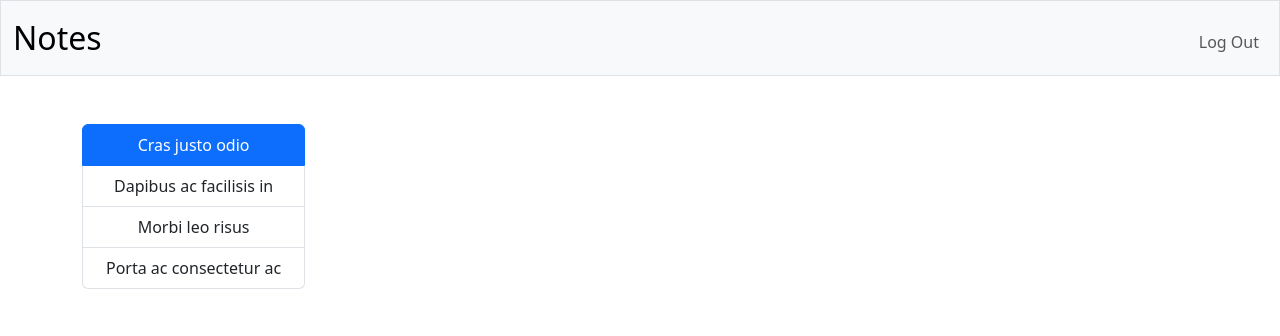
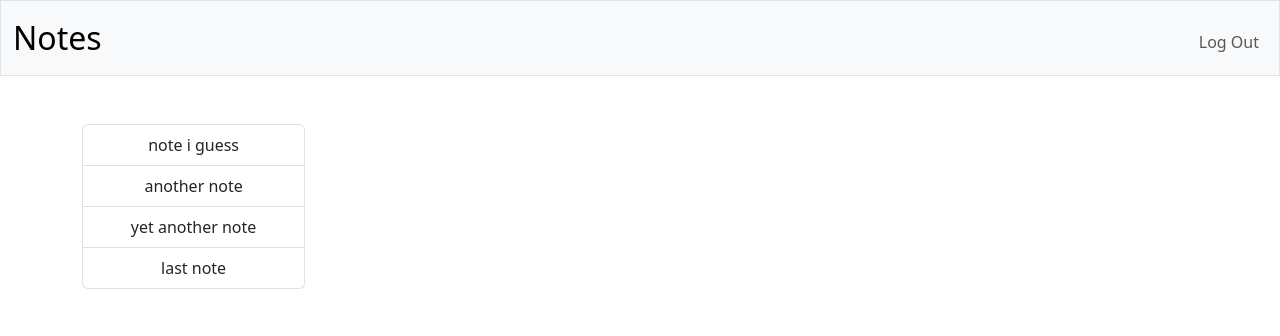
Before and after one commit to coderMassive/notes, a Flask app: page / in a window 1280 px wide. Shown: the top 336 px of the page. Run offline with Flask 3, Linux system fonts and the light colour scheme; a user stored in the database is signed in; some libraries are stand-ins or nearby versions.

Commit message:
yay it works

```diff
--- a/app.py
+++ b/app.py
@@ -13,6 +13,11 @@ Session(app)
 
 db = SQL("sqlite:///notes.db")
 
+notes = [{"id": "1", "name": "note i guess", "timestamp": 0, "content": "yes"},
+         {"id": "2", "name": "another note", "timestamp": 0, "content": "amongus"},
+         {"id": "3", "name": "yet another note", "timestamp": 0, "content": "i now exist"},
+         {"id": "4", "name": "last note", "timestamp": 0, "content": "karlson released"}]
+
 @app.after_request
 def after_request(response):
     """Ensure responses aren't cached"""
@@ -25,28 +30,49 @@ def after_request(response):
 @app.route("/")
 @login_required
 def index():
-    return render_template("index.html")
+    return render_template("index.html", notes=notes)
 
 
-@app.route("/login", methods=["GET", "POST"])
-def login():
+@app.route("/note/<id>", methods=["GET"])
+@login_required
+def get_note(id):
+    # notes = select and order by timestamp
+    ind = notes.index(next(filter(lambda n: n.get("id") == id, notes)))
+    return render_template("index.html", notes=notes, id=id, ind=ind)
+
+
+@app.route("/note/<id>", methods=["POST"])
+@login_required
+def put_note(id):
+    i = notes.index(next(filter(lambda n: n.get("id") == id, notes)))
+    # update queries and datetime
+    notes[i]["name"] = request.form.get("name")
+    notes[i]["content"] = request.form.get("content")
+    return redirect("/note/" + id)
+
+
+@app.route("/login", methods=["GET"])
+def get_login():
     session.clear()
-    if request.method == "POST":
-        if not request.form.get("username"):
-            return apology("must provide username", 403)
-        elif not request.form.get("password"):
-            return apology("must provide password", 403)
-        rows = db.execute(
-            "SELECT * FROM users WHERE username = ?", request.form.get("username")
-        )
-        if len(rows) != 1 or not check_password_hash(
-            rows[0]["hash"], request.form.get("password")
-        ):
-            return apology("invalid username and/or password", 403)
-        session["user_id"] = rows[0]["id"]
-        return redirect("/")
-    else:
-        return render_template("login.html")
+    return render_template("login.html")
+
+
+@app.route("/login", methods=["POST"])
+def post_login():
+    session.clear()
+    if not request.form.get("username"):
+        return apology("must provide username", 403)
+    elif not request.form.get("password"):
+        return apology("must provide password", 403)
+    rows = db.execute(
+        "SELECT * FROM users WHERE username = ?", request.form.get("username")
+    )
+    if len(rows) != 1 or not check_password_hash(
+        rows[0]["hash"], request.form.get("password")
+    ):
+        return apology("invalid username and/or password", 403)
+    session["user_id"] = rows[0]["id"]
+    return redirect("/")
 
 
 @app.route("/logout")
--- a/templates/index.html
+++ b/templates/index.html
@@ -6,9 +6,15 @@
 
 {% block main %}
     <div class="list-group sidebar">
-        <button type="button" class="list-group-item list-group-item-action active"> Cras justo odio </button>
-        <button type="button" class="list-group-item list-group-item-action"> Dapibus ac facilisis in </button>
-        <button type="button" class="list-group-item list-group-item-action"> Morbi leo risus </button>
-        <button type="button" class="list-group-item list-group-item-action"> Porta ac consectetur ac </button>
+        {% for note in notes %}
+            <a href="/note/{{ note['id'] }}" class="list-group-item list-group-item-action {{ 'active' if note['id'] == id else '' }}">{{ note['name'] }}</a>
+        {% endfor %}
     </div>
+    {% if ind is not undefined %}
+        <form action="/note/{{ notes[ind]['id'] }}" method="post">
+            <input type="text" name="name" value="{{ notes[ind]['name']}}">
+            <textarea name="content" rows="5" cols="20">{{ notes[ind]['content'] }}</textarea>
+            <input type="submit" value="Save">
+        </form>
+    {% endif %}
 {% endblock %}
--- a/templates/layout.html
+++ b/templates/layout.html
@@ -10,6 +10,8 @@
         <!-- http://getbootstrap.com/docs/5.3/ -->
         <link href="https://cdn.jsdelivr.net/npm/bootstrap@5.3.2/dist/css/bootstrap.min.css" rel="stylesheet" integrity="sha384-T3c6CoIi6uLrA9TneNEoa7RxnatzjcDSCmG1MXxSR1GAsXEV/Dwwykc2MPK8M2HN" crossorigin="anonymous">
         <script src="https://cdn.jsdelivr.net/npm/bootstrap@5.3.2/dist/js/bootstrap.bundle.min.js" integrity="sha384-C6RzsynM9kWDrMNeT87bh95OGNyZPhcTNXj1NW7RuBCsyN/o0jlpcV8Qyq46cDfL" crossorigin="anonymous"></script>
+        <script src="//ajax.googleapis.com/ajax/libs/jquery/2.0.0/jquery.min.js"></script>
+        <script src="https://unpkg.com/htmx.org@1.9.11"></script>
 
         <!-- https://favicon.io/emoji-favicons/money-bag/ -->
         <link href="/static/favicon.ico" rel="icon">
```
Also changed, not shown: 2 other files.
